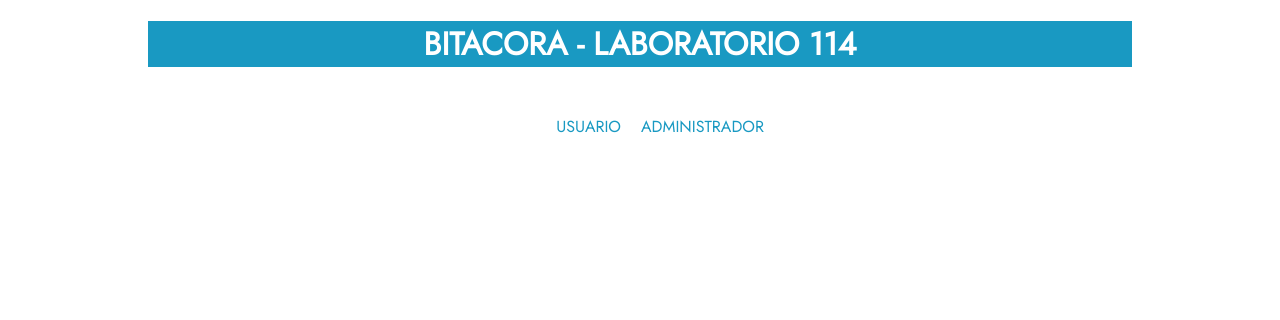
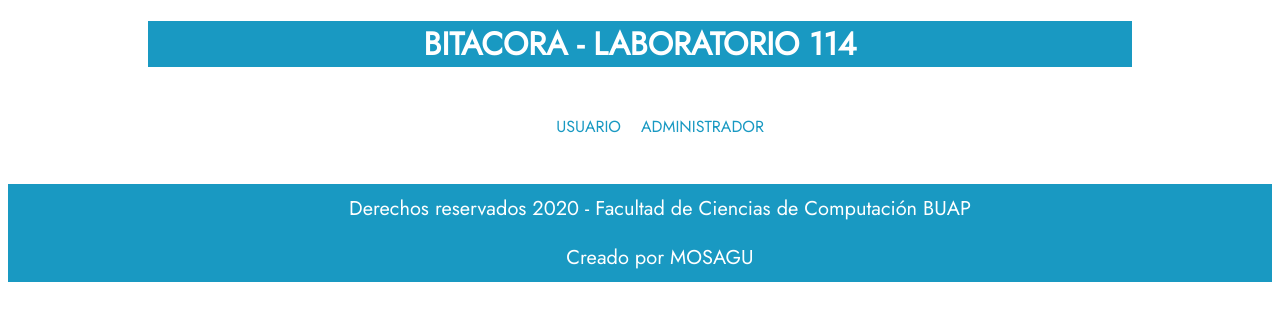
Before and after one commit to pedrovargas00/proyecto_Admon, a plain HTML site: page index.html in a window 1280 px wide. Drawn offline with Linux system fonts and the light colour scheme.

Commit message:
Se agrego un poco del footer con respectivo estilo

```diff
--- a/css/estilos.css
+++ b/css/estilos.css
@@ -14,7 +14,7 @@ body {
 	justify-content: center;
 }
 
-ul{
+.list-men{
 	list-style: none;
 	display : flex;
 }
@@ -26,3 +26,15 @@ a{
 	text-decoration: none;
 	color: #1999c2;
 }
+
+.fin-pag{
+	background: #1999c2;
+	justify-content: center;
+}
+
+.list-foot{
+	list-style : none;
+	text-align: center;
+	color: white;
+	font-size: 20px;
+}
--- a/index.html
+++ b/index.html
@@ -15,7 +15,7 @@
       </header>
 
       <nav class="menu">
-         <ul>
+         <ul class="list-men">
             <li><a href="index.html" target="_blank">USUARIO</a></li>
             <li><a href="administrador.html" target="_blank">ADMINISTRADOR</a></li>
          </ul>
@@ -26,6 +26,10 @@
       </main>
 
       <footer class="fin-pag">
+      	<ul class="list-foot">
+      		<li>Derechos reservados 2020 - Facultad de Ciencias de Computación BUAP</li>
+      		<li>Creado por MOSAGU</li>
+      	</ul>
       </footer>
 
    </body>
```
